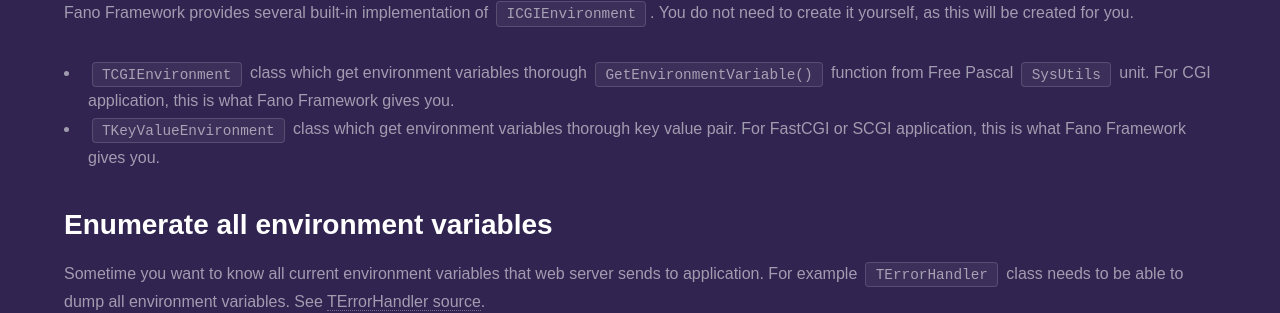
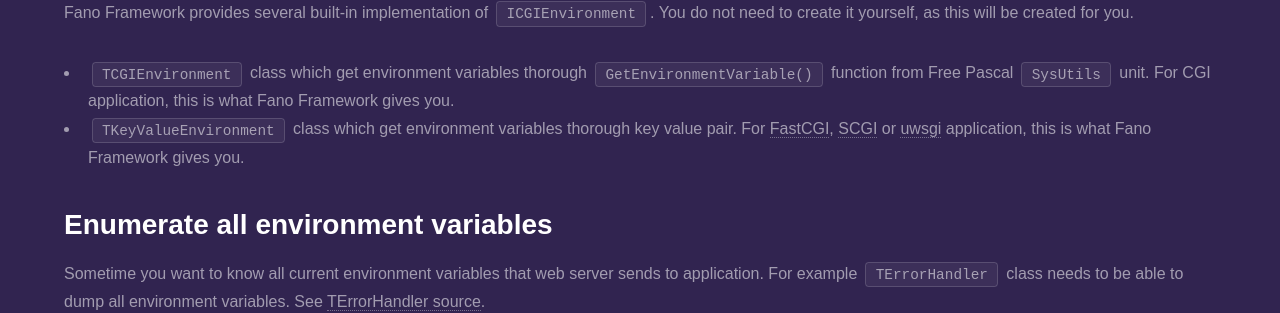
Before and after one commit to fanoframework/fanoframework.github.io, a Jekyll site: the page built from environment/index.md, in a window 1280 px wide and 900 px high, scrolled down 4639 px. Shown: the part 140-453 px from the top of the window. Built offline with Jekyll 4.4.1, drawn with Linux system fonts in a browser that asks for light colours; our own code applies the rules of GitHub Pages for plain Markdown files.

Commit message:
improve environment content to link to related document

```diff
--- a/environment/index.md
+++ b/environment/index.md
@@ -186,7 +186,7 @@
 Fano Framework provides several built-in implementation of `ICGIEnvironment`. You do not need to create it yourself, as this will be created for you.
 
 - `TCGIEnvironment` class which get environment variables thorough `GetEnvironmentVariable()` function from Free Pascal `SysUtils` unit. For CGI application, this is what Fano Framework gives you.
-- `TKeyValueEnvironment` class which get environment variables thorough key value pair. For FastCGI or SCGI application, this is what Fano Framework gives you.
+- `TKeyValueEnvironment` class which get environment variables thorough key value pair. For [FastCGI](/scaffolding-with-fano-cli#scaffolding-fastcgi-project), [SCGI](/scaffolding-with-fano-cli#scaffolding-scgi-project) or [uwsgi](/scaffolding-with-fano-cli#scaffolding-uwsgi-project) application, this is what Fano Framework gives you.
 
 ## Enumerate all environment variables
 
```
Also changed, not shown: scaffolding-with-fano-cli/index.md (+3 -3 lines).
